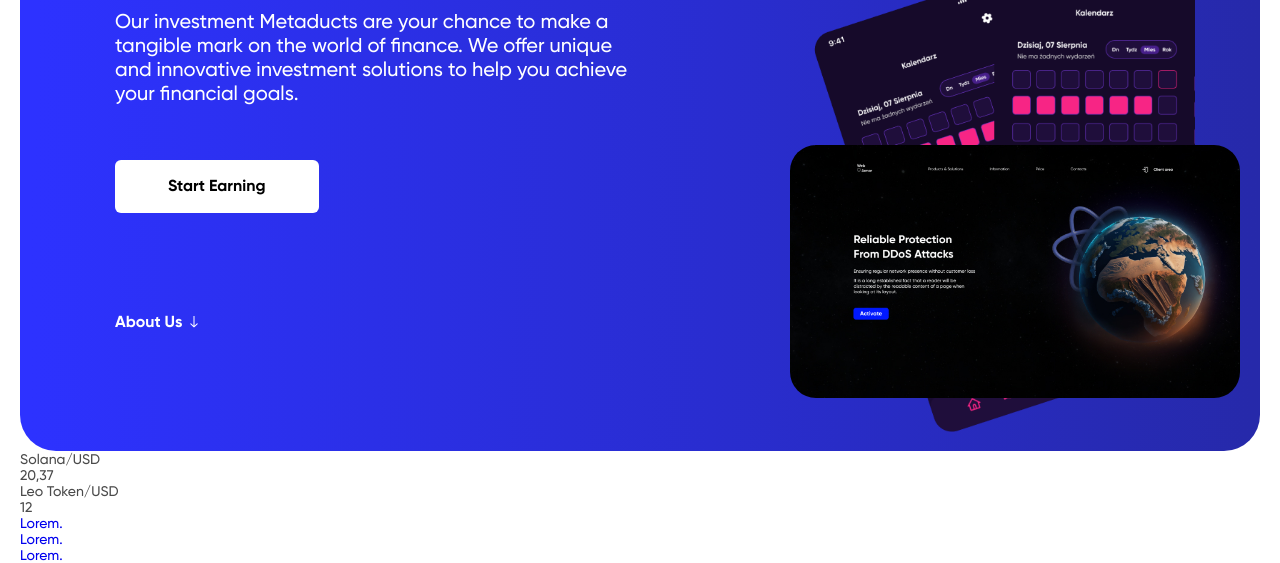
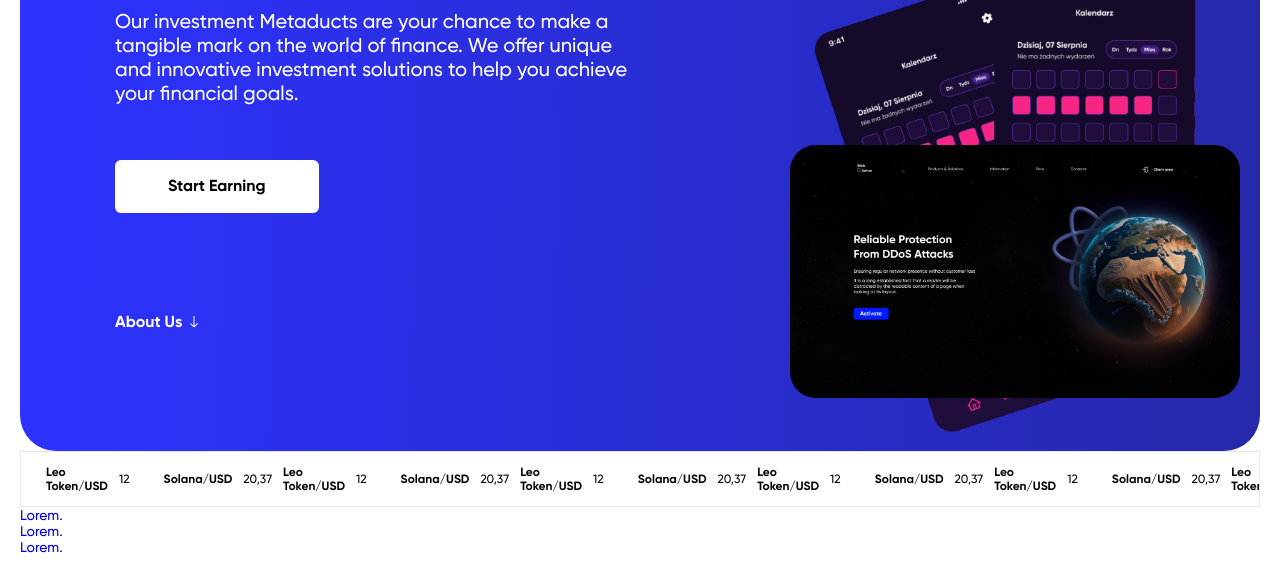
Before and after one commit to kosm-dev/metafinance, a website: page app/index.html in a window 1280 px wide. Shown: the part 445-1008 px from the top of the page. Drawn offline with nearby package versions, Linux system fonts and the light colour scheme; files that its build step writes are made by us from their sources.

Commit message:
added currencies

```diff
--- a/app/index.html
+++ b/app/index.html
@@ -173,6 +173,20 @@
       <div class="currencies">
         <div class="container">
           <div class="currencies__list">
+
+            <div class="currencies__list-item">
+
+              <div class="currencies-item">
+                <div class="currencies-item__name">
+                  Leo Token/USD
+                </div>
+                <div class="currencies-item__value">
+                  12
+                </div>
+              </div>
+
+            </div>
+
             <div class="currencies__list-item">
 
               <div class="currencies-item">
@@ -196,6 +210,127 @@
 
 
             </div>
+
+            <div class="currencies__list-item">
+
+              <div class="currencies-item">
+                <div class="currencies-item__name">
+                  Solana/USD
+                </div>
+                <div class="currencies-item__value">
+                  20,37
+                </div>
+              </div>
+
+
+              <div class="currencies-item">
+                <div class="currencies-item__name">
+                  Leo Token/USD
+                </div>
+                <div class="currencies-item__value">
+                  12
+                </div>
+              </div>
+
+
+            </div>
+
+
+            <div class="currencies__list-item">
+
+              <div class="currencies-item">
+                <div class="currencies-item__name">
+                  Solana/USD
+                </div>
+                <div class="currencies-item__value">
+                  20,37
+                </div>
+              </div>
+
+
+              <div class="currencies-item">
+                <div class="currencies-item__name">
+                  Leo Token/USD
+                </div>
+                <div class="currencies-item__value">
+                  12
+                </div>
+              </div>
+
+
+            </div>
+
+
+            <div class="currencies__list-item">
+
+              <div class="currencies-item">
+                <div class="currencies-item__name">
+                  Solana/USD
+                </div>
+                <div class="currencies-item__value">
+                  20,37
+                </div>
+              </div>
+
+
+              <div class="currencies-item">
+                <div class="currencies-item__name">
+                  Leo Token/USD
+                </div>
+                <div class="currencies-item__value">
+                  12
+                </div>
+              </div>
+
+
+            </div>
+
+
+
+
+            <div class="currencies__list-item">
+
+              <div class="currencies-item">
+                <div class="currencies-item__name">
+                  Solana/USD
+                </div>
+                <div class="currencies-item__value">
+                  20,37
+                </div>
+              </div>
+
+
+              <div class="currencies-item">
+                <div class="currencies-item__name">
+                  Leo Token/USD
+                </div>
+                <div class="currencies-item__value">
+                  12
+                </div>
+              </div>
+
+
+            </div>
+
+
+
+
+            <div class="currencies__list-item">
+
+              <div class="currencies-item">
+                <div class="currencies-item__name">
+                  Solana/USD
+                </div>
+                <div class="currencies-item__value">
+                  20,37
+                </div>
+              </div>
+
+            </div>
+
+
+
+
           </div>
         </div>
       </div>
--- /dev/null
+++ b/app/scss/parts/currencies/_currencies.scss
@@ -0,0 +1,35 @@
+.currencies {
+  &__list {
+    display: flex;
+    align-items: center;
+    gap: 0 34px;
+
+    padding: 13px 40px 13px 25px;
+    border: 1px solid #E6E6E6;
+    overflow-x: auto;
+  }
+  &__list-item {
+    display: flex;
+    align-items: center;
+    gap: 0 11px;
+  }
+}
+.currencies-item {
+  display: flex;
+  align-items: center;
+  font-size: 12px;
+  color: #000;
+  &__name {
+    @extend %gilroy-700;
+    margin-right: 11px;
+  }
+  &__value {
+    @extend %gilroy-500;
+  }
+}
+
+@media(max-width: 1200px) {
+  .currencies {
+    display: none;
+  }
+}
--- a/app/scss/style.scss
+++ b/app/scss/style.scss
@@ -7,3 +7,4 @@
 
 @import "parts/header/header";
 @import "parts/hero/hero";
+@import "parts/currencies/currencies";
```
